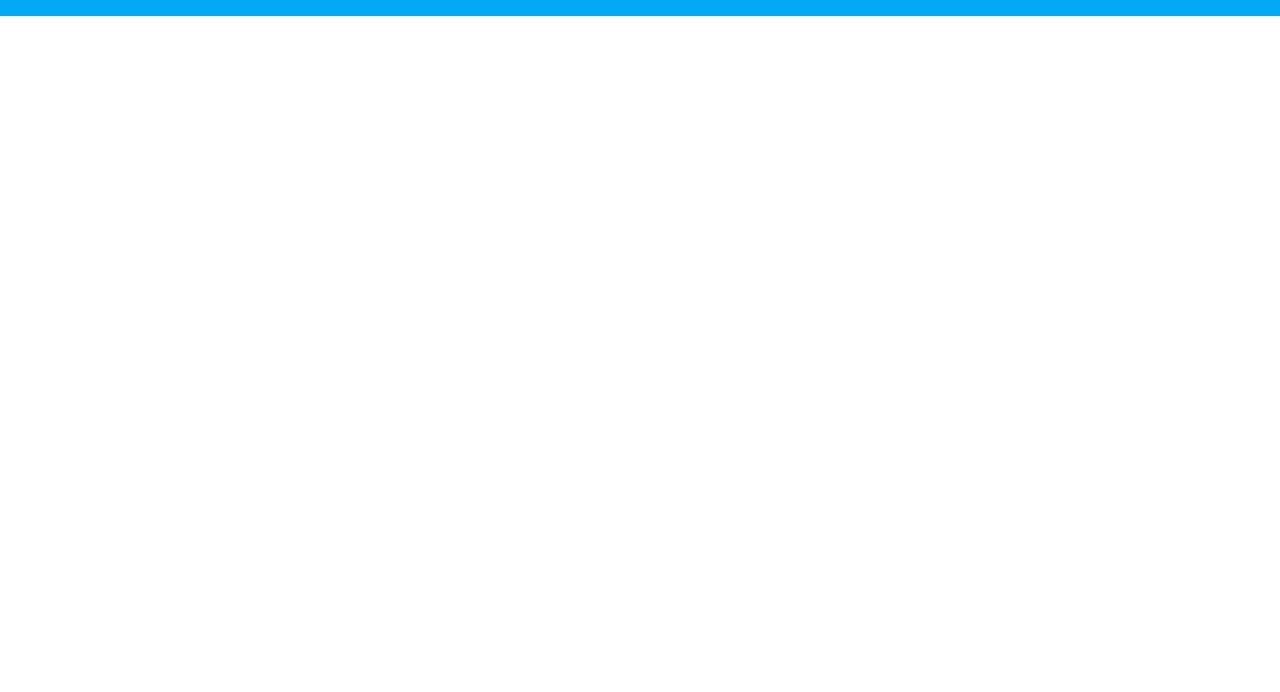
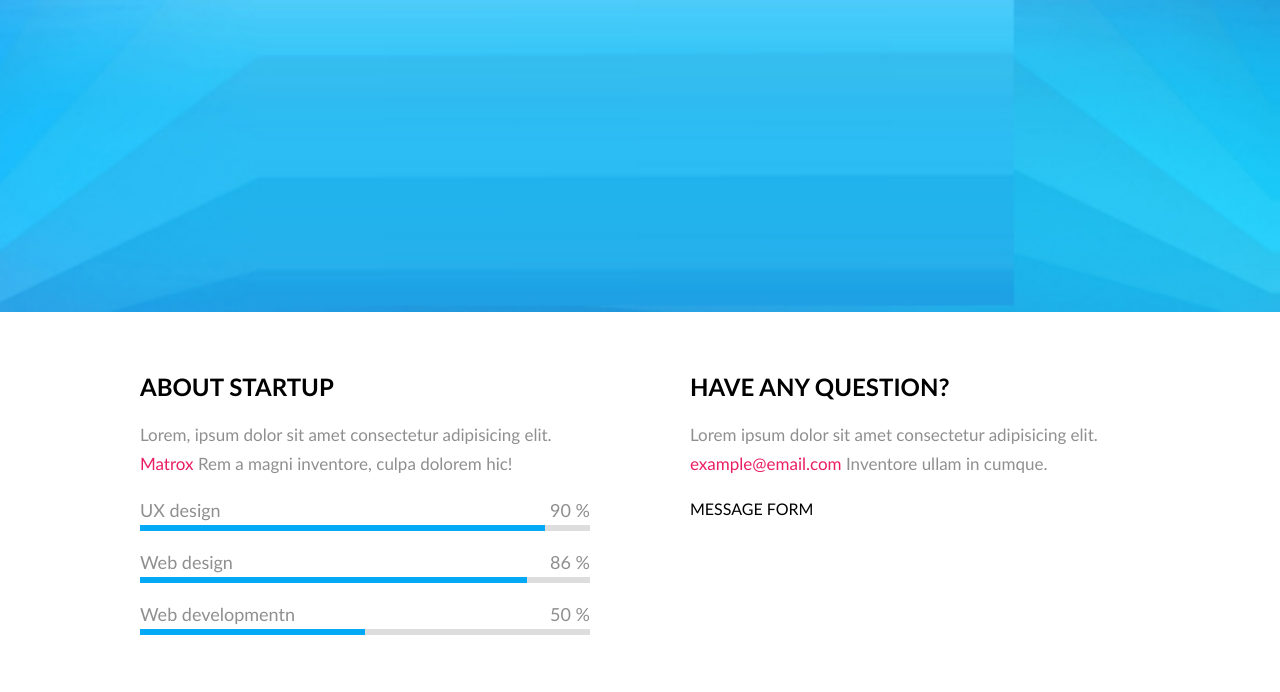
Before and after one commit to Gintaras68/8-coming-soon, a website with bundled scripts: page index.html in a window 1280 px wide. Shown: the part 488-1180 px from the top of the page. Before the commit the page ends 800 px from the top, so only its background shows below. Built offline with nearby package versions, Linux system fonts and the light colour scheme.

Commit message:
Animation for ProgressBar

```diff
--- a/css/components/progress-bar.css
+++ b/css/components/progress-bar.css
@@ -1,8 +1,3 @@
-.progress-bar {
-  /* width: 100%; */
-  /* align-items: stretch; */
-}
-
 .progress-bar {
   .top {
     display: flex;
@@ -15,17 +10,32 @@
 
 .progress-bar {
   .bottom {
-    position: relative;
     width: 100%;
-    height: 4px;
+    height: 6px;
     background-color: #ddd;
   }
 
   .progress {
-    position: absolute;
-    content: '';
     width: 90%;
-    height: 4px;
+    height: 100%;
+  }
+
+  .bar {
+    height: 100%;
+    width: 100%;
     background-color: var(--color-primary);
+    animation: progress 2s forwards;
+    transform-origin: left;
+    transform: scaleX(0);
   }
 }
+
+@keyframes progress {
+  0% {
+    transform: scaleX(0);
+  }
+
+  100% {
+    transform: scaleX(100%);
+  }
+}
--- a/css/home.css
+++ b/css/home.css
@@ -2,9 +2,6 @@
 @import './basic/reset.css';
 @import './basic/variables.css';
 @import './basic/layout.css';
-
-/* 3d-party */
-/* @import './3d-party/fontawesome.min.css'; */
 
 /* styles for components */
 @import './components/button.css';
@@ -31,7 +28,6 @@
   background-position: center;
   background-size: cover;
   background-attachment: fixed;
-  display: none;
 }
 
 .hero .row {
--- a/js/components/progressBar/progressBar.js
+++ b/js/components/progressBar/progressBar.js
@@ -10,7 +10,9 @@
                 </div>
 
                 <div class="bottom">
-                  <div class="progress" style="width: ${value}%" ></div>
+                  <div class="progress" style="width: ${value}%" >
+                    <div class="bar"></div>
+                  </div>
                 </div>
               </div>`;
   });
```
